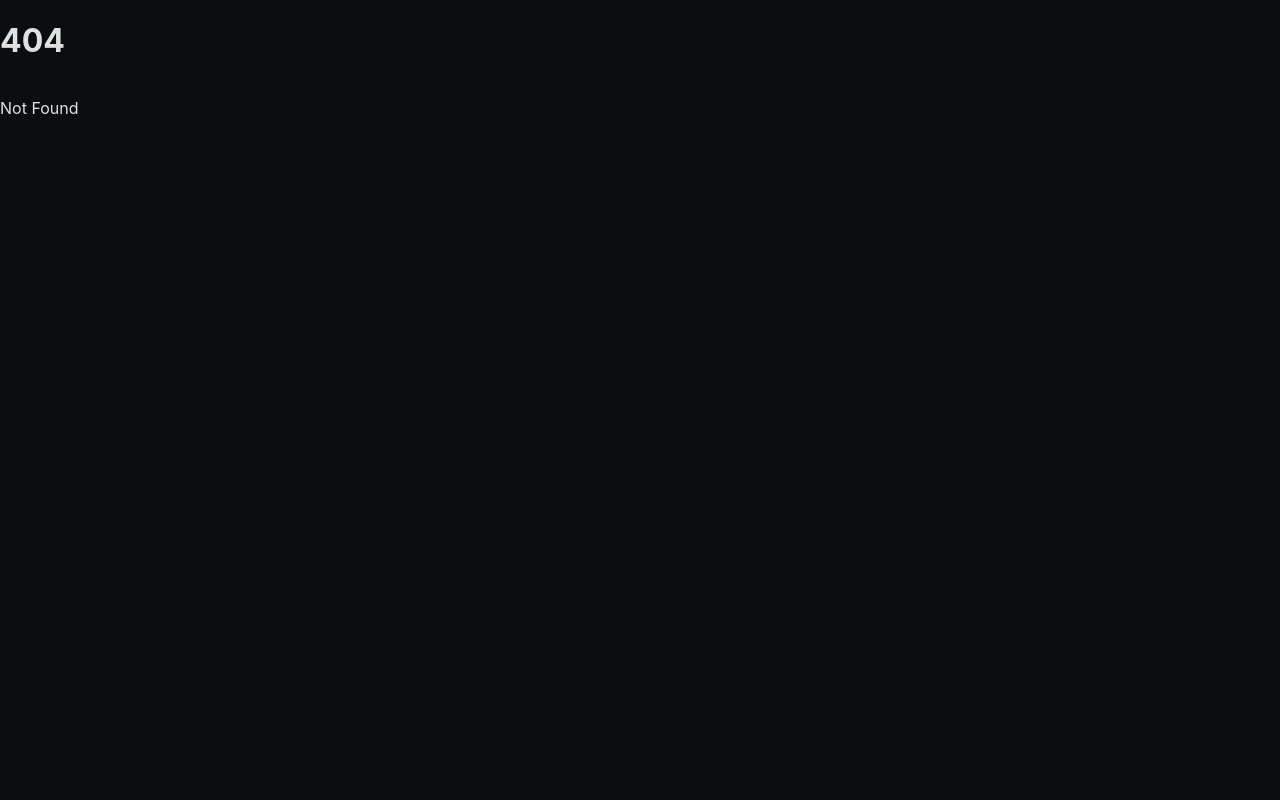
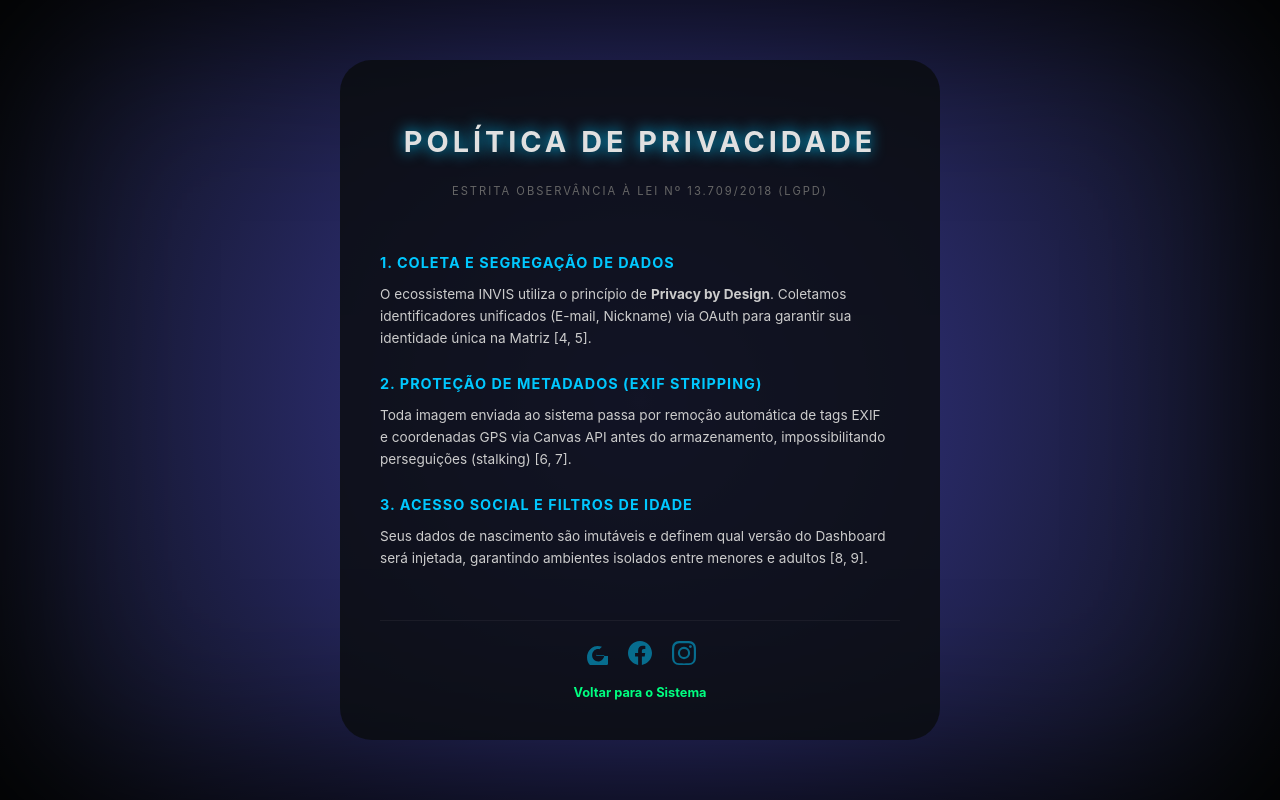
Before and after one commit to inviscoin/invis, a SvelteKit app: page /legal/privacidade in a window 1280 px wide. Before the commit this address had no page. Built offline with nearby package versions, Linux system fonts and the light colour scheme.

Commit message:
src/routes/legal/privacidade/+page.svelte

```diff
--- /dev/null
+++ b/src/routes/legal/privacidade/+page.svelte
@@ -0,0 +1,85 @@
+<script>
+  import { fade, slide } from 'svelte/transition';
+</script>
+
+<main class="legal-page">
+  <div class="glow-overlay"></div>
+
+  <section class="content-container glass-morphism" in:fade>
+    <header class="legal-header">
+      <h1 class="neon-text-cyan">POLÍTICA DE PRIVACIDADE</h1>
+      <p class="subtitle">ESTRITA OBSERVÂNCIA À LEI Nº 13.709/2018 (LGPD)</p>
+    </header>
+
+    <div class="scroll-content no-scrollbar">
+      <div class="clause">
+        <h2>1. COLETA E SEGREGAÇÃO DE DADOS</h2>
+        <p>O ecossistema INVIS utiliza o princípio de <strong>Privacy by Design</strong>. Coletamos identificadores unificados (E-mail, Nickname) via OAuth para garantir sua identidade única na Matriz [4, 5].</p>
+      </div>
+
+      <div class="clause">
+        <h2>2. PROTEÇÃO DE METADADOS (EXIF STRIPPING)</h2>
+        <p>Toda imagem enviada ao sistema passa por remoção automática de tags EXIF e coordenadas GPS via Canvas API antes do armazenamento, impossibilitando perseguições (stalking) [6, 7].</p>
+      </div>
+
+      <div class="clause">
+        <h2>3. ACESSO SOCIAL E FILTROS DE IDADE</h2>
+        <p>Seus dados de nascimento são imutáveis e definem qual versão do Dashboard será injetada, garantindo ambientes isolados entre menores e adultos [8, 9].</p>
+      </div>
+
+      <div class="clause">
+        <h2>4. SEGURANÇA E BOUNCER ENGINE</h2>
+        <p>Suas credenciais sociais nunca tocam o Front-end. O motor <strong>Bouncer</strong> mascara os tokens via Proxy Seguro, protegendo sua carteira contra interceptações [90.1, 432].</p>
+      </div>
+    </div>
+
+    <footer class="legal-footer">
+      <div class="social-logos">
+        <svg viewBox="0 0 24 24" width="24" fill="var(--neon-cyan)"><path d="M12.48 10.92v3.28h7.84c-.24 1.84-.909 3.292-2.108 4.452-2.32 2.32-5.92 2.32-8.24 0-2.48-2.48-2.48-6.52 0-9 1.48-1.48 3.52-1.96 5.44-1.44l2.56-2.56C15.56 5.04 12.8 4.56 10.4 5.52c-4.44 1.76-7.36 6.08-7.36 10.88 0 6.36 5.16 11.52 11.52 11.52 3.44 0 6.08-1.12 8.24-3.4 2.24-2.24 3.08-5.36 3.08-7.96 0-.56-.04-1.12-.12-1.64h-13.48z"/></svg>
+        <svg viewBox="0 0 24 24" width="24" fill="var(--neon-cyan)"><path d="M24 12.073c0-6.627-5.373-12.073-12-12.073S0 5.446 0 12.073c0 5.99 4.348 10.951 10.125 11.854v-8.385H7.078v-3.469h3.047V9.43c0-3.007 1.792-4.669 4.533-4.669 1.312 0 2.686.235 2.686.235v2.953H15.83c-1.491 0-1.956.925-1.956 1.874v2.25h3.328l-.532 3.47h-2.796v8.385C19.652 23.024 24 18.062 24 12.073z"/></svg>
+        <svg viewBox="0 0 24 24" width="24" fill="var(--neon-cyan)"><path d="M12 0C8.74 0 8.333.015 7.053.072 2.695.272.273 2.69.073 7.052.014 8.333 0 8.74 0 12s.014 3.667.072 4.947c.2 4.353 2.619 6.778 6.981 6.98 1.28.057 1.687.072 4.947.072s3.667-.015 4.947-.072c4.351-.2 6.777-2.62 6.98-6.98.059-1.28.073-1.687.073-4.947s-.015-3.667-.072-4.947c-.2-4.353-2.619-6.777-6.983-6.98C15.667.014 15.26 0 12 0zm0 2.16c3.203 0 3.585.016 4.85.071 3.222.144 4.775 1.974 4.921 5.212.054 1.265.069 1.648.069 4.849s-.015 3.585-.069 4.849c-.149 3.228-1.709 5.057-4.921 5.212-1.265.054-1.648.069-4.849.069s-3.585-.015-4.849-.069c-3.224-.144-4.775-1.975-4.921-5.212-.054-1.265-.069-1.648-.069-4.849s.015-3.585.069-4.849c.149-3.224 1.709-5.056 4.921-5.212 1.265-.055 1.648-.069 4.849-.069zM12 5.838a6.162 6.162 0 1 0 0 12.324 6.162 6.162 0 0 0 0-12.324zM12 16a4 4 0 1 1 0-8 4 4 0 0 1 0 8zm6.406-11.845a1.44 1.44 0 1 0 0 2.881 1.44 1.44 0 0 0 0-2.881z"/></svg>
+      </div>
+      <a href="/" class="back-link">Voltar para o Sistema</a>
+    </footer>
+  </section>
+</main>
+
+<style>
+  .legal-page {
+    height: 100vh; width: 100vw;
+    background: radial-gradient(circle, #3a3a99 0%, #0b0e11 100%);
+    display: flex; justify-content: center; align-items: center;
+    position: relative; overflow: hidden;
+  }
+  .glow-overlay {
+    position: absolute; inset: 0;
+    box-shadow: inset 0 0 200px #000;
+    animation: pulseVignette 4s infinite alternate;
+  }
+  .content-container {
+    width: 90%; max-width: 600px; max-height: 85vh;
+    padding: 40px; border-radius: 32px;
+    background: rgba(11, 14, 17, 0.85);
+    border: 1px solid var(--neon-border-cyan);
+    display: flex; flex-direction: column;
+    z-index: 10;
+  }
+  .legal-header { text-align: center; margin-bottom: 30px; }
+  .neon-text-cyan {
+    font-size: 1.8rem; letter-spacing: 4px;
+    text-shadow: 0 0 15px var(--neon-cyan);
+  }
+  .subtitle { color: #666; font-size: 0.7rem; letter-spacing: 2px; }
+  .scroll-content { flex: 1; overflow-y: auto; padding-right: 10px; }
+  .clause { margin-bottom: 25px; }
+  h2 { color: var(--neon-cyan); font-size: 0.9rem; margin-bottom: 10px; letter-spacing: 1px; }
+  p { font-size: 0.85rem; line-height: 1.6; color: #ccc; }
+  .legal-footer {
+    margin-top: 30px; padding-top: 20px;
+    border-top: 1px solid rgba(255,255,255,0.05);
+    display: flex; flex-direction: column; align-items: center; gap: 20px;
+  }
+  .social-logos { display: flex; gap: 20px; opacity: 0.5; }
+  .back-link { color: var(--neon-emerald); text-decoration: none; font-size: 0.8rem; font-weight: bold; }
+  @keyframes pulseVignette { from { opacity: 0.6; } to { opacity: 1; } }
+</style>
```
